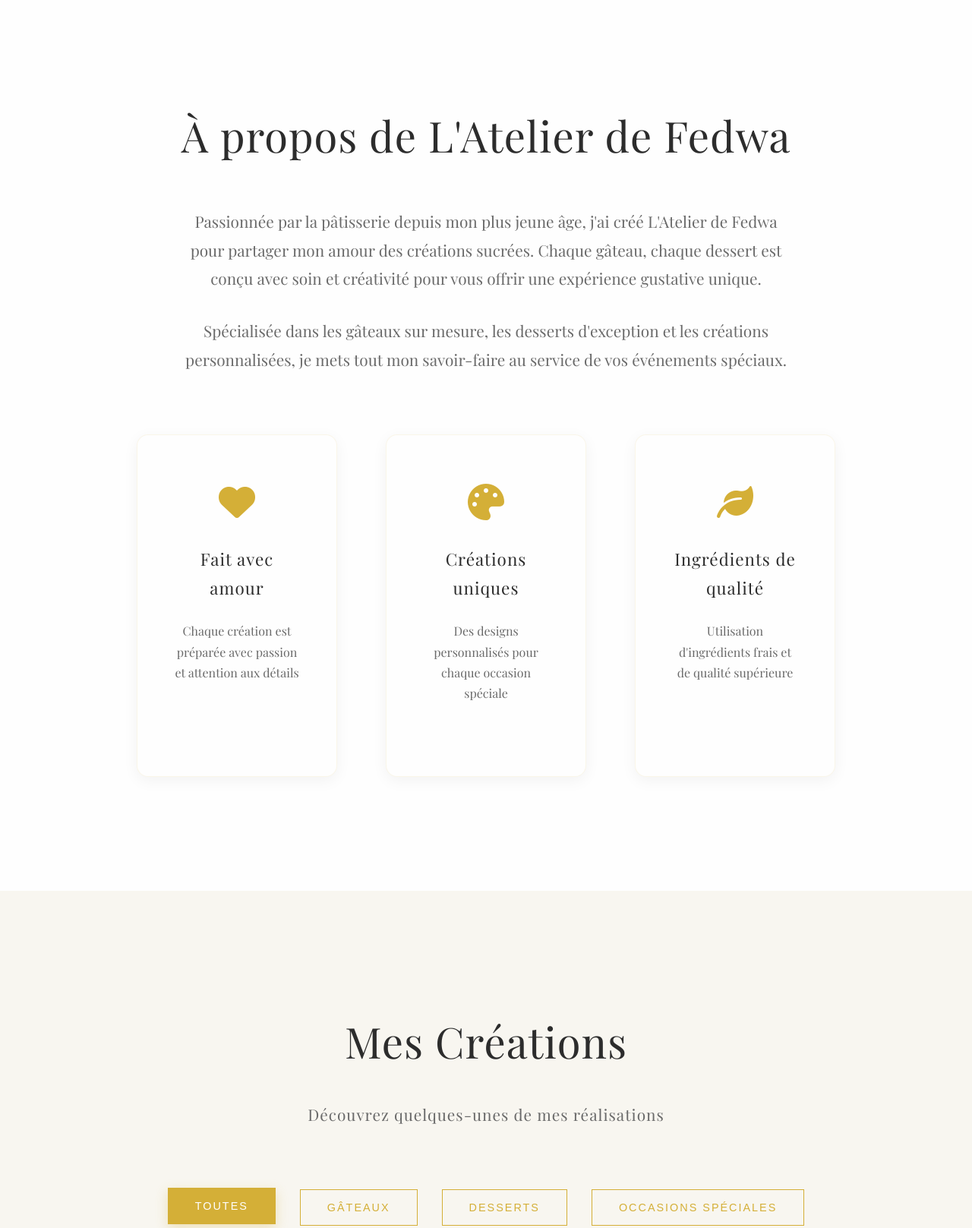
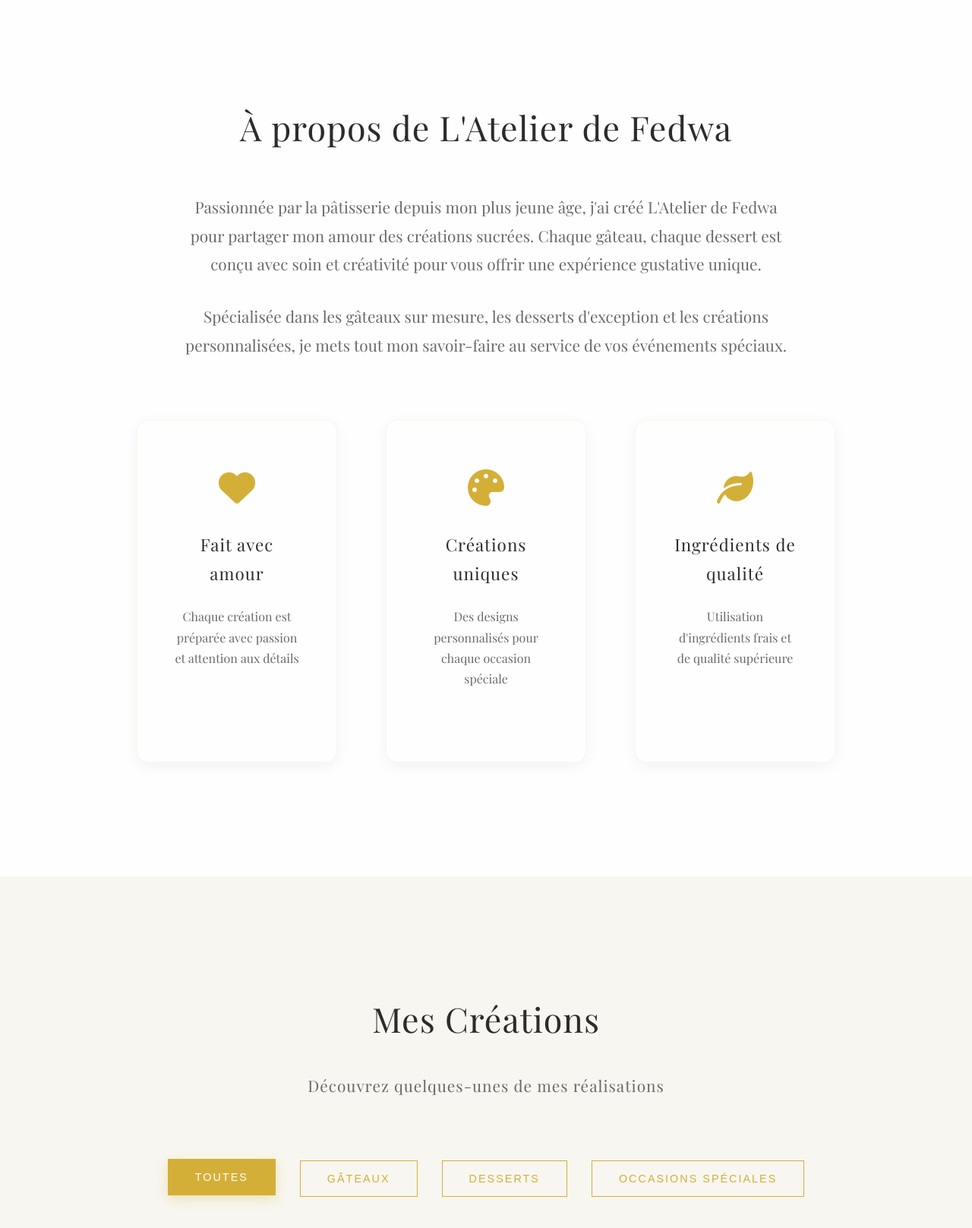
Before and after one commit to abderait/atelier-de-fedwa, a plain HTML site: page index.html in a window 1280 px wide. Shown: the part 820-2437 px from the top of the page at 76% size. Drawn offline with nearby package versions, Linux system fonts and the light colour scheme.

Commit message:
Réduction de la taille des titres de sections H2
- Titres H2 réduits de 3.5rem à 2.8rem sur desktop
- Appliqué à toutes les sections : about, gallery, contact
- Meilleure proportion pour la lisibilité
- Les media queries mobile (2rem) restent prioritaires

```diff
--- a/styles.css
+++ b/styles.css
@@ -457,7 +457,7 @@ body {
 
 .about h2 {
     font-family: 'Playfair Display', serif;
-    font-size: 3.5rem;
+    font-size: 2.8rem;
     color: #2c2c2c;
     margin-bottom: 3rem;
     font-weight: 300;
@@ -530,7 +530,7 @@ body {
 
 .gallery h2 {
     font-family: 'Playfair Display', serif;
-    font-size: 3.5rem;
+    font-size: 2.8rem;
     color: #2c2c2c;
     text-align: center;
     margin-bottom: 2rem;
@@ -659,7 +659,7 @@ body {
 
 .contact h2 {
     font-family: 'Playfair Display', serif;
-    font-size: 3.5rem;
+    font-size: 2.8rem;
     color: #2c2c2c;
     text-align: center;
     margin-bottom: 2rem;
```
